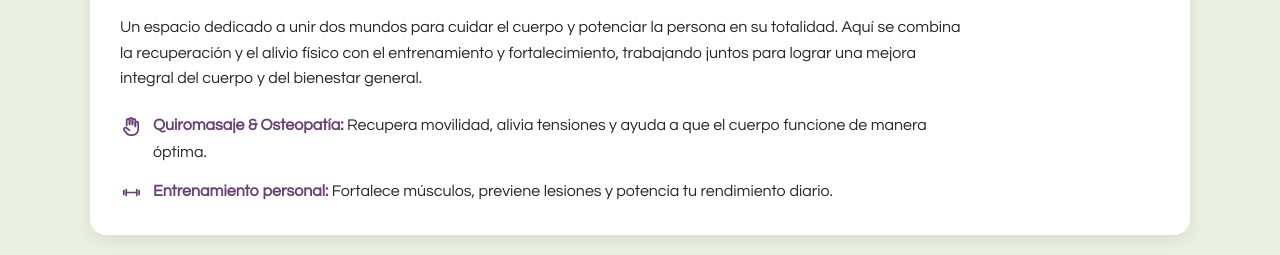
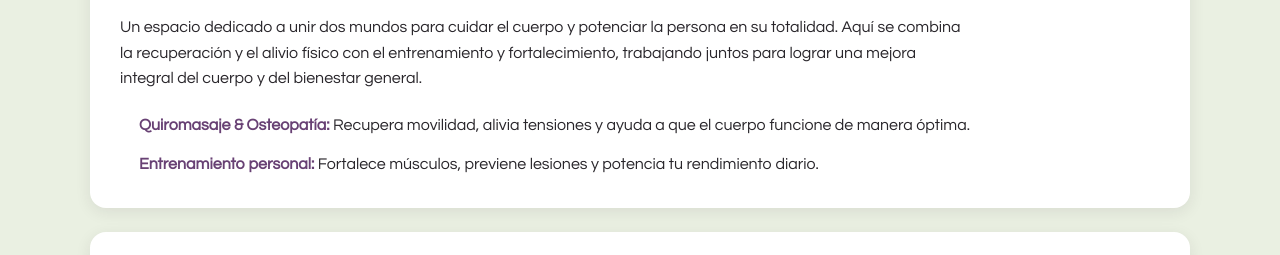
Before and after one commit to QuiroMougan/Quiro-Mougan, a plain HTML site: page index.html in a window 1280 px wide. Shown: the part 545-800 px from the top of the page. Drawn offline with Linux system fonts and the light colour scheme.

Commit message:
Modify SVG icon styles and structure
Updated icon sizes and changed background color for SVG icons. Removed unused SVG elements and replaced them with spans.

```diff
--- a/index.html
+++ b/index.html
@@ -191,11 +191,12 @@
         }
 
         .icono-svg {
-            width: 23px;
-            height: 23px;
+            width: 9px;
+            height: 9px;
             flex-shrink: 0;
-            color: var(--morado);
-            margin-top: 3px;
+            background-color: var(--verde);
+            border-radius: 2px;
+            margin-top: 9px;
         }
 
         .inicio-servicio strong {
@@ -764,60 +765,25 @@
                 <div class="inicio-servicios">
 
                     <!-- QUIROMASAJE Y OSTEOPATÍA -->
-                    <p class="inicio-servicio">
-
-                        <svg class="icono-svg"
-                             viewBox="0 0 24 24"
-                             xmlns="http://www.w3.org/2000/svg"
-                             fill="none"
-                             stroke="currentColor"
-                             stroke-width="1.8"
-                             stroke-linecap="round"
-                             stroke-linejoin="round"
-                             aria-hidden="true">
-
-                            <path d="M7 11V5.5a1.5 1.5 0 0 1 3 0V10"/>
-                            <path d="M10 9V4.5a1.5 1.5 0 0 1 3 0V10"/>
-                            <path d="M13 9V5.5a1.5 1.5 0 0 1 3 0V12"/>
-                            <path d="M16 11V8.5a1.5 1.5 0 0 1 3 0V15c0 3.3-2.7 6-6 6h-2.2a5 5 0 0 1-3.8-1.8L4.5 16a1.7 1.7 0 0 1 2.4-2.4L10 16"/>
-
-                        </svg>
+                   <p class="inicio-servicio">
+                        <span class="icono-svg" aria-hidden="true"></span>
 
                         <span>
                             <strong>Quiromasaje &amp; Osteopatía:</strong>
                             Recupera movilidad, alivia tensiones y ayuda a
                             que el cuerpo funcione de manera óptima.
                         </span>
-
                     </p>
 
                     <!-- ENTRENAMIENTO PERSONAL -->
                     <p class="inicio-servicio">
+                        <span class="icono-svg" aria-hidden="true"></span>
 
-                        <svg class="icono-svg"
-                             viewBox="0 0 24 24"
-                             xmlns="http://www.w3.org/2000/svg"
-                             fill="none"
-                             stroke="currentColor"
-                             stroke-width="1.8"
-                             stroke-linecap="round"
-                             stroke-linejoin="round"
-                             aria-hidden="true">
-
-                            <path d="M6.5 9v6"/>
-                            <path d="M4 10v4"/>
-                            <path d="M17.5 9v6"/>
-                            <path d="M20 10v4"/>
-                            <path d="M6.5 12h11"/>
-
-                        </svg>
-
-                        <span>
+                         <span>
                             <strong>Entrenamiento personal:</strong>
                             Fortalece músculos, previene lesiones y potencia
                             tu rendimiento diario.
                         </span>
-
                     </p>
 
                 </div>
```
